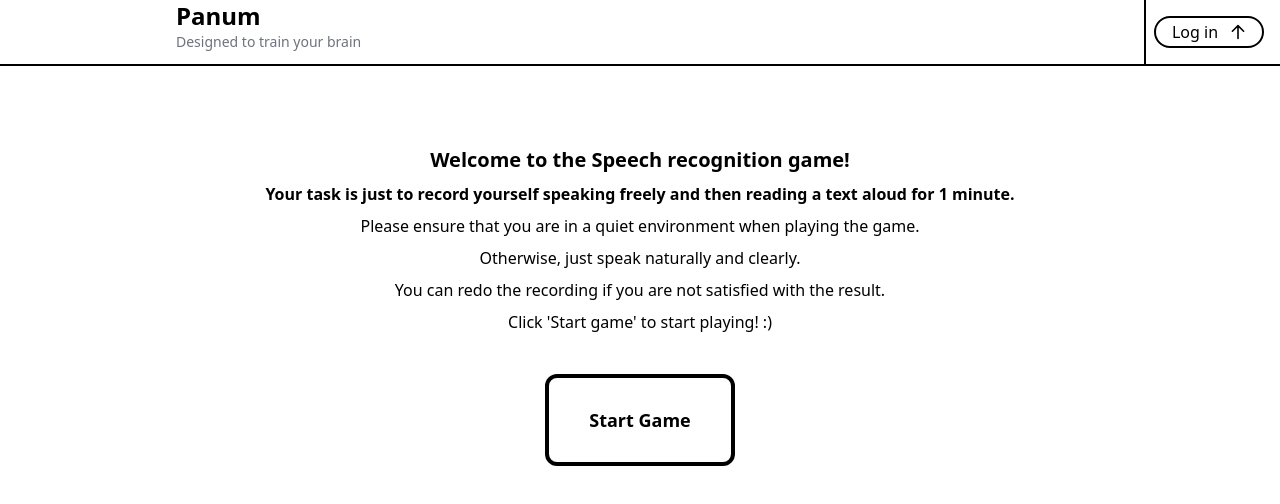
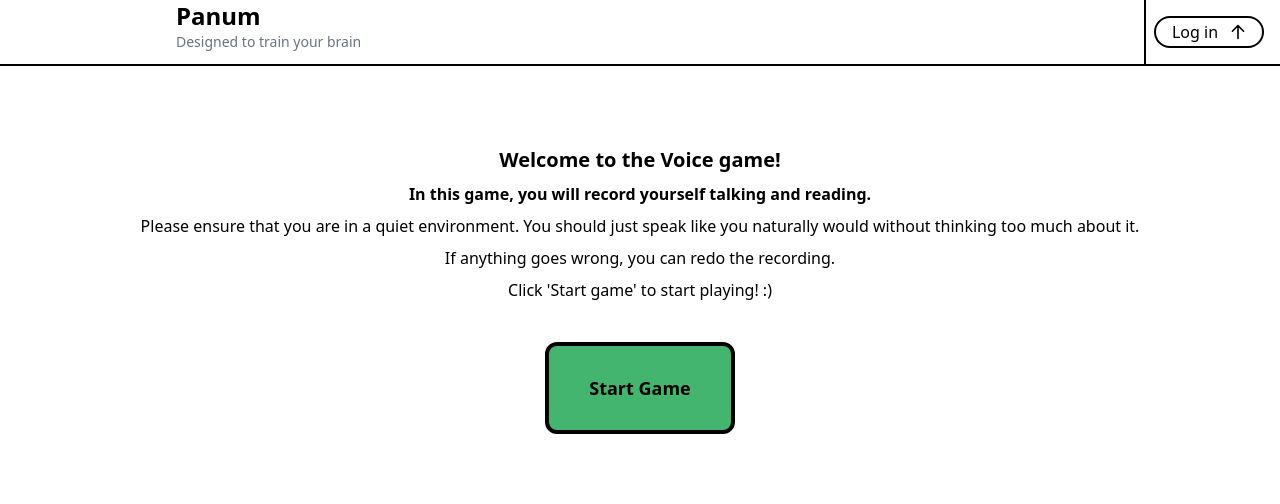
Before and after one commit to safinazbg/Panum-games, a Vue app: page /SpeechRecognition in a window 1280 px wide. Shown: the top 504 px of the page. Built offline with nearby package versions, Linux system fonts and the light colour scheme.

Commit message:
change instructions

```diff
--- a/src/views/SpeechRecognition.vue
+++ b/src/views/SpeechRecognition.vue
@@ -6,24 +6,21 @@
         class="container mx-auto max-w-5xl flex flex-col items-center justify-center mt-20 space-y-2 leading-6"
     >
       <h1 class="font-semibold text-xl">
-        Welcome to the Speech recognition game!
+        Welcome to the Voice game!
       </h1>
       <h5 class="font-semibold text-base">
-        Your task is just to record yourself speaking freely and then reading a
-        text aloud for 1 minute.
+        In this game, you will record yourself talking and reading.
+
       </h5>
       <p>
-        Please ensure that you are in a quiet environment when playing the game.
+        Please ensure that you are in a quiet environment. You should just speak like you naturally would without thinking too much about it.
       </p>
-      <p>Otherwise, just speak naturally and clearly.</p>
-      <p>
-        You can redo the recording if you are not satisfied with the result.
-      </p>
+      <p>If anything goes wrong, you can redo the recording.</p>
       <p>Click 'Start game' to start playing! :)</p>
     </div>
     <div class="flex mt-10 items-center justify-center w-full">
       <button
-          class="px-10 py-7 border-4 border-black bg-opacity-80 rounded-xl font-bold text-lg"
+          class="px-10 py-7 bg-green-600 border-4 border-black bg-opacity-80 rounded-xl font-bold text-lg"
           @click="startGame"
       >
         Start Game
@@ -45,7 +42,7 @@
         <p> 2. Click 'allow' if you see a question in the
           browser.
         </p>
-        <p> 3. The line should move when you talk into the mic!
+        <p> 3. Speak into the microphone. The lines should be in the green area!
         </p>
       </div>
       <!-- Mic Record -->
```
